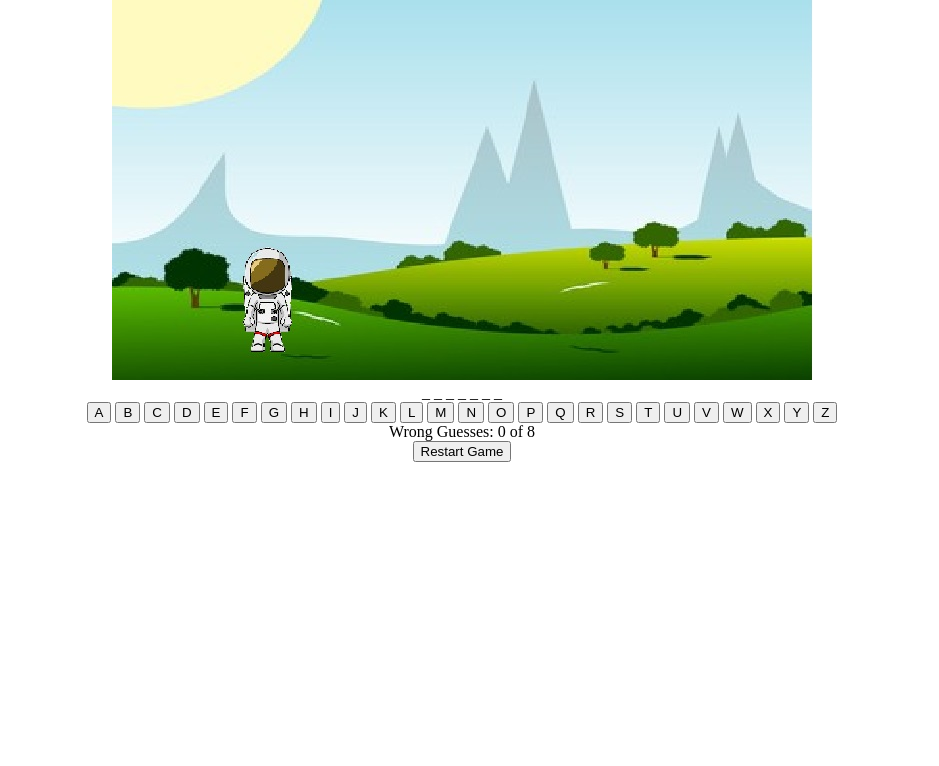
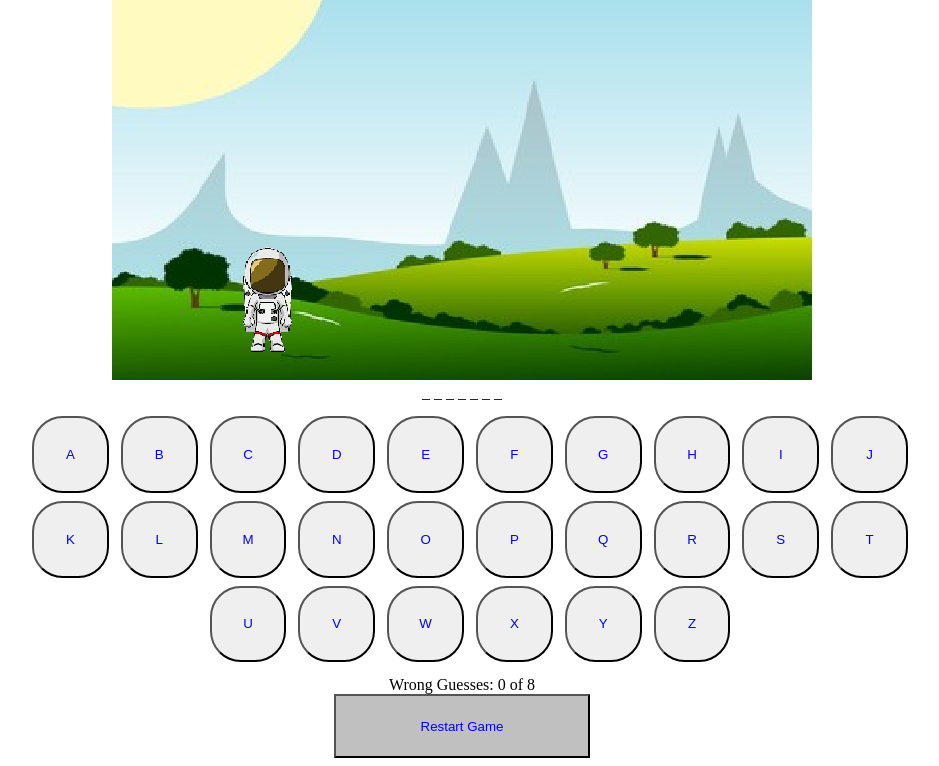
Before and after one commit to Jamesb13579/project2-alienabduction, a plain HTML site: page index.html in a window 1280 px wide. Shown: the part 157-923 px from the top of the page, without its empty margins (178-1117 px from the left). Before the commit the page ends 800 px from the top, so only its background shows below. Drawn offline with Linux system fonts and the light colour scheme.

Commit message:
add some basic styling

```diff
--- a/assets/css/style.css
+++ b/assets/css/style.css
@@ -4,7 +4,24 @@ body{
     background-size: cover;
     text-align: center;
 }
-
+.btn{
+    background-color: silver;
+    color: blue;
+    height: 5vw;
+    width: 20vw;
+    border-radius: inherit;
+}
+.btn-primary{
+        height: 6vw;
+        width: 6vw;
+        margin: 4px 4px;
+        color: blue;
+        border-radius: 40%;
+}
+#keyboard {
+    width: 70vw;
+    margin: 10px 15vw;
+}
 #game-title{
     font-size: 13vh;
     text-align: center;
--- a/assets/js/script.js
+++ b/assets/js/script.js
@@ -55,7 +55,7 @@ function generateButtons() {
     let buttonsHTML = 'ABCDEFGHIJKLMNOPQRSTUVWXYZ'.split('').map(letter =>
       `
         <button
-          class="btn btn-lg btn-primary m-2"
+          class="btn-lg btn-primary"
           id='` + letter + `'
           onClick="handleGuess('` + letter + `')"
         >
```
